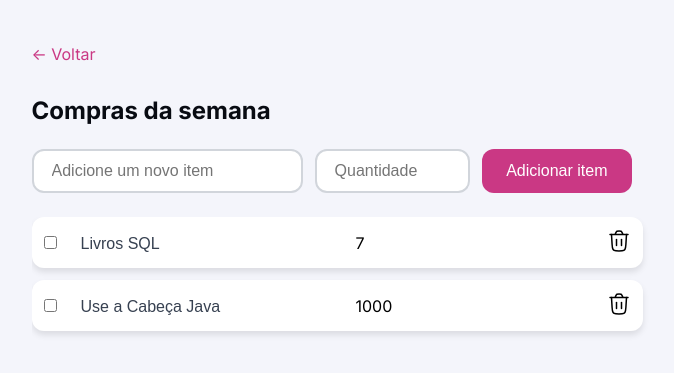
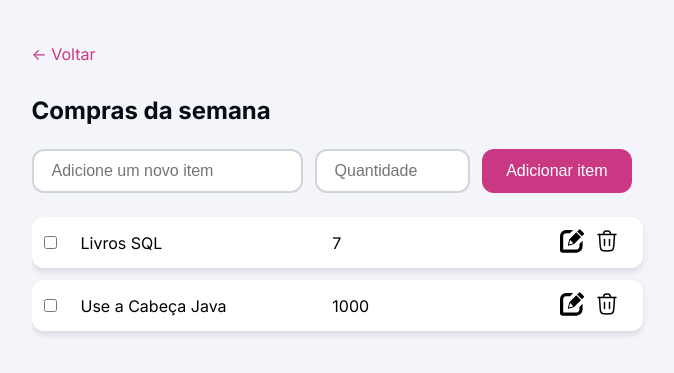
Before and after one commit to Svaisser/ListaDeCompras-2.0, a website: page frontend/public/index.html in a window 1280 px wide. Shown: the part 87-460 px from the top of the page, without its empty margins (295-969 px from the left). Drawn offline with nearby package versions, Linux system fonts and the light colour scheme; no server answers.

Commit message:
Add Modify Icon

```diff
--- a/frontend/public/css/style.css
+++ b/frontend/public/css/style.css
@@ -142,6 +142,7 @@ div[role="listbox"] span {
 }
 
 div[role="listbox"] button {
+    margin-right: .7rem;
     background: none;
     border: none;
     cursor: pointer;
--- a/frontend/public/index.html
+++ b/frontend/public/index.html
@@ -47,11 +47,13 @@
         <div role="list">
           <div role="listbox" ng-repeat="compra in listaCompras">
             <input type="checkbox" name="" id="" ng-click="selecionarCompra(compra.item)">
-            <span><button class="itemNome" type="button"
-                ng-click="abrirDetalhes(compra)">{{compra.item}}</button></span>
+            <span>{{compra.item}} </span>
             <span class="quantia">{{compra.quantia}}</span>
+            <button type="button" class="pencil" ng-click="abrirDetalhes(compra)">
+              <img src="./assets/icons/modify-icon.svg" alt="Caneta para edição">
+            </button>
             <button type="button" ng-click="excluirCompra(compra.item)">
-              <img src="./assets/icons/delete-02-stroke-rounded.svg" alt="lixeira">
+              <img src="./assets/icons/delete-02-stroke-rounded.svg" alt="lixeira para exclusão">
             </button>
           </div>
 
```
Also changed, not shown: frontend/public/assets/icons/modify-icon.svg (added).
